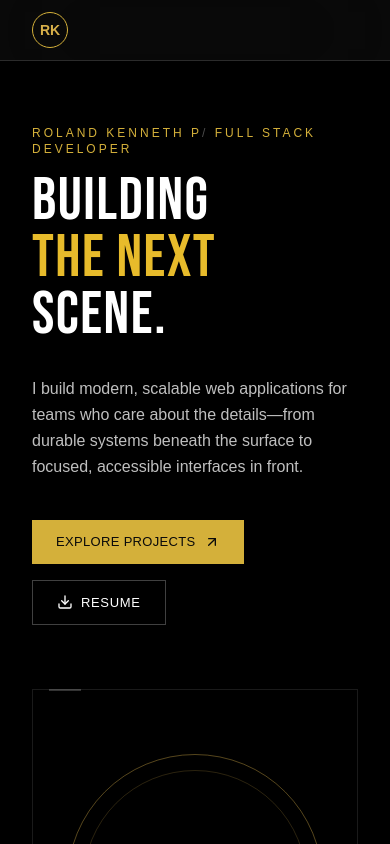
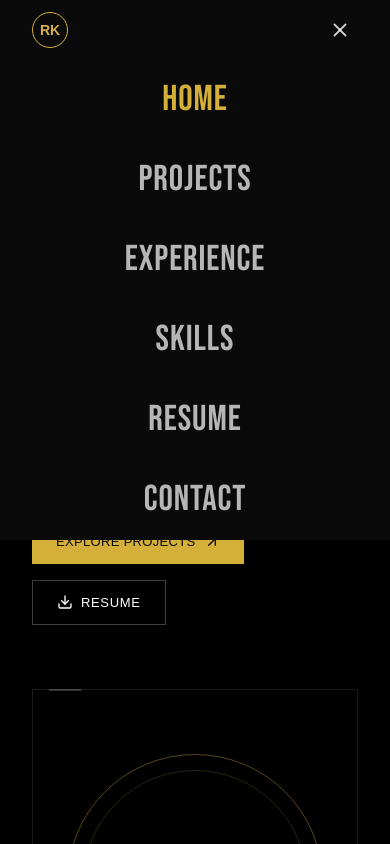
Before and after one commit to rolandkennethp/Portfolio, a Next.js app: page / in a window 390 px wide. Both pictures are taken after a click on the button "Toggle menu". Shown: the top 844 px of the page. Built offline with nearby package versions, Linux system fonts and the light colour scheme.

Commit message:
feat: navbar responsive now

```diff
--- a/app/components/NavBar.tsx
+++ b/app/components/NavBar.tsx
@@ -1,6 +1,15 @@
 "use client";
+import { useEffect, useState } from "react";
 import { usePathname } from "next/navigation";
 import Link from "next/link";
+import { AnimatePresence, motion } from "framer-motion";
+import { Menu, X } from "lucide-react";
+import { Bebas_Neue } from "next/font/google";
+
+const bebas = Bebas_Neue({
+  weight: "400",
+  subsets: ["latin"],
+});
 
 const NAV_LINKS = [
   { label: "Home", href: "/" },
@@ -13,6 +22,19 @@ const NAV_LINKS = [
 
 export default function Navbar() {
   const pathname = usePathname();
+  const [isMenuOpen, setIsMenuOpen] = useState(false);
+
+  useEffect(() => {
+    document.body.style.overflow = isMenuOpen ? "hidden" : "";
+    return () => {
+      document.body.style.overflow = "";
+    };
+  }, [isMenuOpen]);
+
+  // Close the mobile menu automatically if the route changes
+  useEffect(() => {
+    setIsMenuOpen(false);
+  }, [pathname]);
 
   return (
     <header className="w-full backdrop-blur-3xl bg-[#0a0a0a]/67 border-b-[0.5px] top-0 sticky z-40 border-white/14">
@@ -24,7 +46,7 @@ export default function Navbar() {
           </span>
         </Link>
 
-        {/* Links */}
+        {/* Links - desktop */}
         <ul className="hidden items-center gap-9 md:flex">
           {NAV_LINKS.map((link) => {
             const isActive = pathname === link.href;
@@ -46,13 +68,90 @@ export default function Navbar() {
           })}
         </ul>
 
-        {/* Sound toggle */}
+        {/* Sound toggle - desktop */}
         <button
           type="button"
           aria-label="Toggle sound"
-          className="flex h-9 w-9 items-center justify-center text-white/70 transition-colors hover:text-white"
+          className="hidden h-9 w-9 items-center justify-center text-white/70 transition-colors hover:text-white md:flex"
         ></button>
+
+        {/* Hamburger - mobile */}
+        <button
+          type="button"
+          aria-label="Toggle menu"
+          aria-expanded={isMenuOpen}
+          onClick={() => setIsMenuOpen((prev) => !prev)}
+          className="flex h-9 w-9 items-center justify-center text-white/80 transition-colors hover:text-white md:hidden"
+        >
+          <Menu size={22} />
+        </button>
       </nav>
+
+      {/* Mobile fullscreen menu */}
+      <AnimatePresence>
+        {isMenuOpen && (
+          <motion.div
+            initial={{ opacity: 0 }}
+            animate={{ opacity: 1 }}
+            exit={{ opacity: 0 }}
+            transition={{ duration: 0.3, ease: "easeOut" }}
+            className="fixed inset-0 z-50 flex flex-col bg-[#0a0a0a] md:hidden"
+          >
+            <div className="flex h-fit items-center justify-between px-8 py-3">
+              <Link
+                href="/"
+                onClick={() => setIsMenuOpen(false)}
+                className="flex items-center gap-3"
+              >
+                <span className="flex h-9 w-9 items-center justify-center rounded-full border border-[#D4B03A] text-sm font-bold text-[#D8B04A]">
+                  RK
+                </span>
+              </Link>
+
+              <button
+                type="button"
+                aria-label="Close menu"
+                onClick={() => setIsMenuOpen(false)}
+                className="flex h-9 w-9 items-center justify-center text-white/80 transition-colors hover:text-white"
+              >
+                <X size={22} />
+              </button>
+            </div>
+
+            <ul className="flex flex-1 flex-col py-5 bg-[#0a0a0a] items-center justify-center gap-10">
+              {NAV_LINKS.map((link, index) => {
+                const isActive = pathname === link.href;
+
+                return (
+                  <motion.li
+                    key={link.label}
+                    initial={{ opacity: 0, y: 24 }}
+                    animate={{ opacity: 1, y: 0 }}
+                    exit={{ opacity: 0, y: 24 }}
+                    transition={{
+                      duration: 0.4,
+                      delay: 0.1 + index * 0.06,
+                      ease: "easeOut",
+                    }}
+                  >
+                    <Link
+                      href={link.href}
+                      onClick={() => setIsMenuOpen(false)}
+                      className={`text-4xl ${bebas.className}  tracking-wide transition-colors ${
+                        isActive
+                          ? "text-[#D4B03A]"
+                          : "text-white/70 hover:text-white"
+                      }`}
+                    >
+                      {link.label}
+                    </Link>
+                  </motion.li>
+                );
+              })}
+            </ul>
+          </motion.div>
+        )}
+      </AnimatePresence>
     </header>
   );
 }
```
